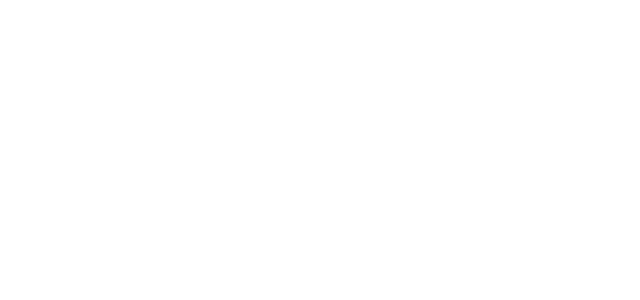
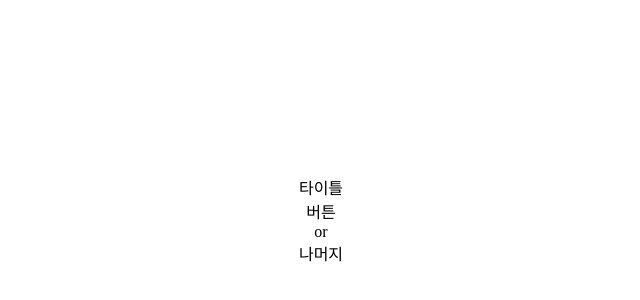
Before and after one commit to codesquad-members-2021/issue-tracker, a React (Create React App) app in the folder frontend/: page / in a window 1280 px wide. Shown: the part 180-480 px from the top of the page, without its empty margins (319-959 px from the left). Built offline with nearby package versions, Linux system fonts and the light colour scheme.

Commit message:
add: 메인페이지 , fix: 타입스크립트 관련 설정

```diff
--- a/frontend/package.json
+++ b/frontend/package.json
@@ -6,9 +6,14 @@
     "@testing-library/jest-dom": "^5.11.4",
     "@testing-library/react": "^11.1.0",
     "@testing-library/user-event": "^12.1.10",
+    "@types/styled-components": "^5.1.9",
     "react": "^17.0.2",
     "react-dom": "^17.0.2",
+    "react-router-dom": "^5.2.0",
     "react-scripts": "4.0.3",
+    "styled-components": "^5.3.0",
+    "ts-loader": "^9.2.3",
+    "typescript": "^4.3.2",
     "web-vitals": "^1.0.1"
   },
   "scripts": {
--- a/frontend/src/App.js
+++ b/frontend/src/App.js
@@ -1,7 +1,8 @@
+import MainPage from './pages/MainPage';
+
 function App() {
   return (
-    <>
-    </>
+    <MainPage />
   );
 }
 
--- /dev/null
+++ b/frontend/src/components/common/ResponsiveLayout.tsx
@@ -0,0 +1,15 @@
+import styled from 'styled-components';
+
+const ResponsiveLayout = ({children, ...rest}) => {
+  return (
+    <ResponsiveLayer {...rest}>
+        {children}
+    </ResponsiveLayer>
+
+  )
+}
+
+const ResponsiveLayer = styled.div`
+  max-width: 1440px;
+`
+export default ResponsiveLayout
--- a/frontend/src/pages/MainPage.tsx
+++ b/frontend/src/pages/MainPage.tsx
@@ -0,0 +1,46 @@
+import styled from 'styled-components';
+import ResponsiveLayout from '../components/common/ResponsiveLayout';
+
+const MainPage = () => {
+  return (
+    <MainPageLayout>
+      <MainPageBlock>
+        <MainPageTitleLayer>
+            타이틀
+        </MainPageTitleLayer>
+        <MainPageTitleLayer>
+            버튼
+        </MainPageTitleLayer>
+        <MainPageTitleLayer>
+            or
+        </MainPageTitleLayer>
+        <MainPageTitleLayer>
+            나머지
+        </MainPageTitleLayer>
+      </MainPageBlock>
+
+    </MainPageLayout>
+  )
+}
+
+const MainPageLayout = styled.div`
+  display: flex;
+  // 백그라운드 Fluid 처리
+`
+
+const MainPageBlock = styled(ResponsiveLayout)`
+    width: 100%;
+    height: calc(100vh - 16px);
+
+    display: flex;
+    flex-direction: column;
+    justify-content: center;
+    align-items: center;
+
+`
+
+const MainPageTitleLayer = styled.div`
+`
+
+
+export default MainPage;
--- /dev/null
+++ b/frontend/src/react-app-env.d.ts
@@ -0,0 +1 @@
+/// <reference types="react-scripts" />
```
Also changed, not shown: frontend/tsconfig.json (added, +27 -0 lines), frontend/src/components/test.tsx (deleted), 1 other file (tests, documents, lock files or other folders).
